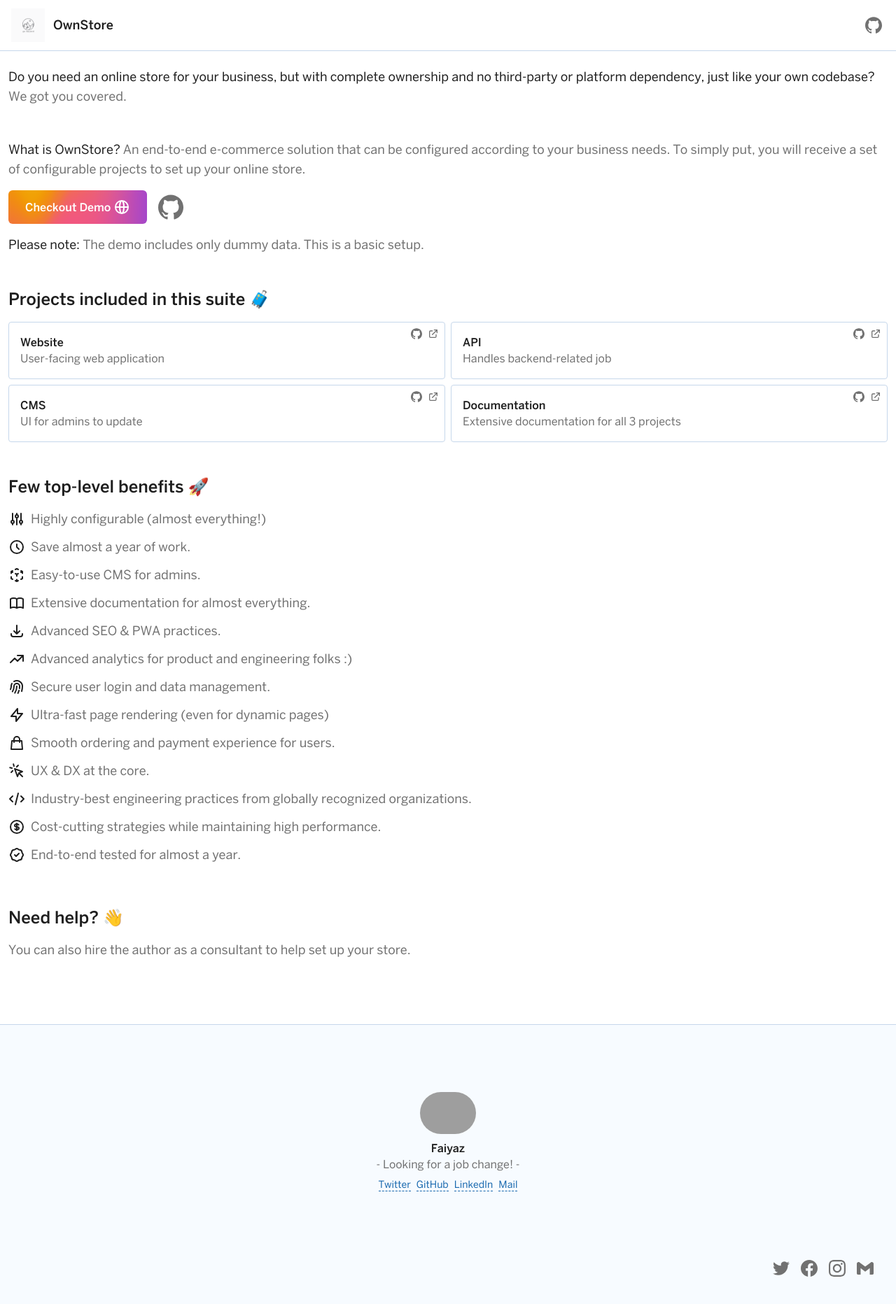
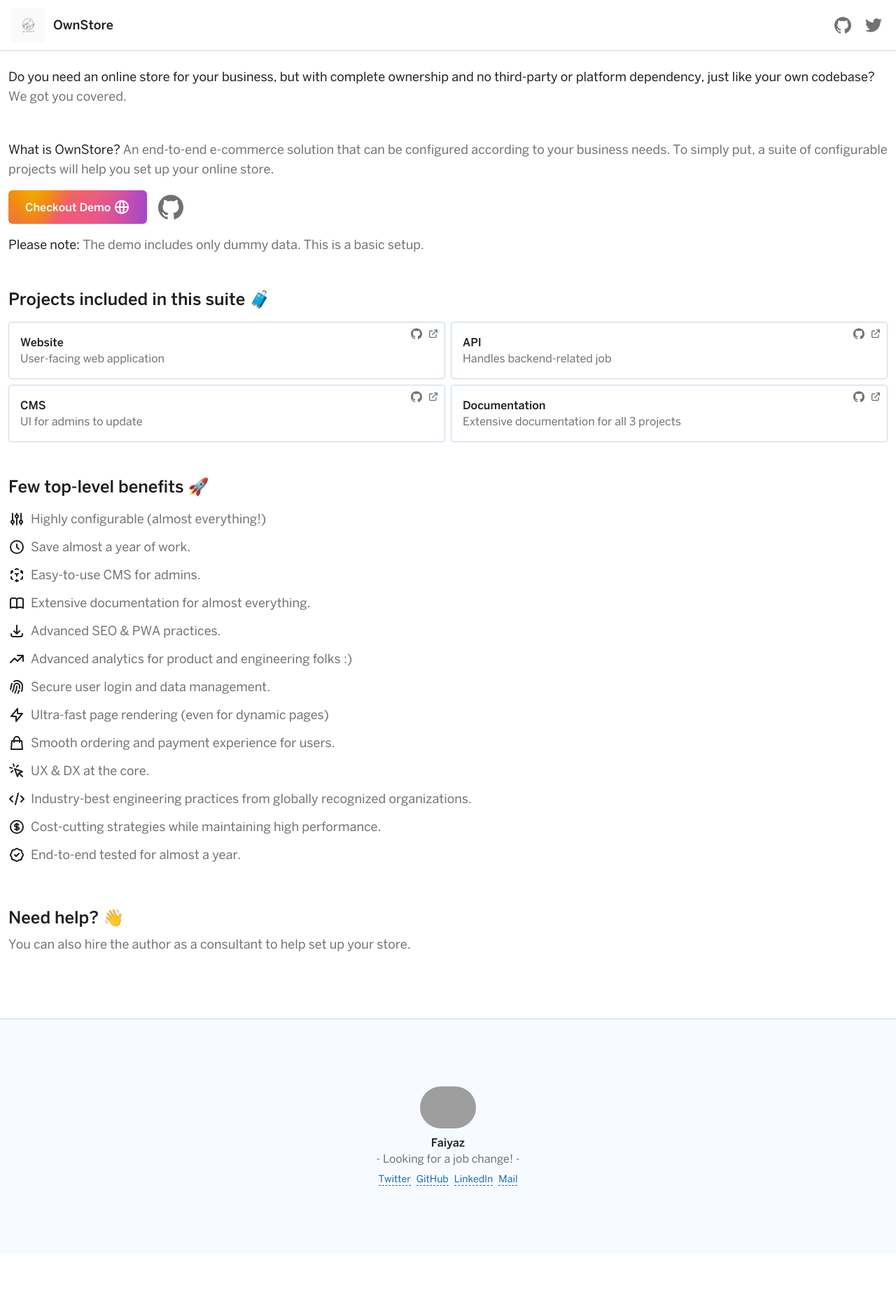
Before and after one commit to yTakkar/ownstore.dev, a Next.js app: page / in a window 1280 px wide. Shown: the whole page at 70% size. After the commit the page ends 1793 px from the top, so only its background shows below. Built offline with nearby package versions, Linux system fonts and the light colour scheme; grey boxes are pictures that could not be loaded.

Commit message:
chore: footer related changes

```diff
--- a/components/footer/Footer.tsx
+++ b/components/footer/Footer.tsx
@@ -52,23 +52,6 @@
           ))}
         </div>
       </div>
-
-      <div className="flex justify-end pb-10 mr-6">
-        {appConfig.company.socialLinks.map((socialLink, index) => {
-          const socialIconSrc = SOCIAL_ICONS_SRC_MAP[socialLink.type] || SOCIAL_ICONS_SRC_MAP.GLOBE
-
-          return (
-            <CoreLink
-              key={index}
-              url={socialLink.url}
-              isExternal={socialLink.isExternal}
-              className="w-6 mx-2"
-              title={`${socialLink.name}`}>
-              <CoreImage url={socialIconSrc} alt={socialLink.name} />
-            </CoreLink>
-          )
-        })}
-      </div>
     </footer>
   )
 }
--- a/components/header/Header.tsx
+++ b/components/header/Header.tsx
@@ -23,12 +23,13 @@
               </CoreLink>
             </div>
 
+            <div className="flex justify-between items-center">
               <CoreLink
                 url={appConfig.github.org}
                 isExternal
                 className="flex font-medium font-primary-medium text-sm items-center group relative"
                 onClick={() => {
-                ga('event', 'icon-demo')
+                  ga('event', 'icon-github')
                 }}>
                 <CoreImage
                   url={SOCIAL_ICONS_SRC_MAP.GITHUB}
@@ -36,6 +37,21 @@
                   className="w-6 mr-1 transition-all hover:scale-105"
                 />
               </CoreLink>
+
+              <CoreLink
+                url={appConfig.global.twitterProfile}
+                isExternal
+                className="flex font-medium font-primary-medium text-sm items-center group relative ml-4"
+                onClick={() => {
+                  ga('event', 'icon-twitter')
+                }}>
+                <CoreImage
+                  url={SOCIAL_ICONS_SRC_MAP.TWITTER}
+                  alt={`${appConfig.global.app.name} on Twitter`}
+                  className="w-6 mr-1 transition-all hover:scale-105"
+                />
+              </CoreLink>
+            </div>
           </div>
         </div>
       </nav>
--- a/config/appConfig.ts
+++ b/config/appConfig.ts
@@ -10,6 +10,7 @@
     },
     domain: process.env.OWN_STORE_WEB_DOMAIN,
     baseUrl: process.env.OWN_STORE_WEB_BASE_URL,
+    twitterProfile: 'https://twitter.com/ownStore_',
   },
   demo: {
     website: 'https://own-store-demo.vercel.app/',
@@ -32,14 +33,7 @@
       username: process.env.OWN_STORE_WEB_SEO_TWITTER_USERNAME,
     },
   },
-  company: {
-    socialLinks: [
-      { type: 'TWITTER', url: 'https://twitter.com/ownStore_', name: 'Twitter', isExternal: true },
-      { type: 'FACEBOOK', url: 'https://www.facebook.com/ownStoreFB', name: 'Facebook', isExternal: true },
-      { type: 'INSTAGRAM', url: 'https://www.instagram.com/ownStore__/', name: 'Instagram', isExternal: true },
-      { type: 'MAIL', url: 'mailto:ownstoreonlinee@gmail.com', name: 'Mail', isExternal: true },
-    ],
-  },
+  company: {},
   integrations: {
     googleAnalytics: {
       enabled: process.env.OWN_STORE_WEB_INTEGRATION_GOOGLE_ANALYTICS_ENABLED === 'true',
--- a/pages/_app.tsx
+++ b/pages/_app.tsx
@@ -40,6 +40,7 @@
           <Component {...pageProps} key={router.route} />
         </PageContainer>
       </main>
+
       <Footer />
     </div>
   )
--- a/pages/index.tsx
+++ b/pages/index.tsx
@@ -147,8 +147,8 @@
         <div className="text-lg ">
           <span className="text-primaryTextBold">What is {appConfig.global.app.name}?</span>{' '}
           <span>
-            An end-to-end e-commerce solution that can be configured according to your business needs. To simply put,
-            you will receive a set of configurable projects to set up your online store.
+            An end-to-end e-commerce solution that can be configured according to your business needs. To simply put, a
+            suite of configurable projects will help you set up your online store.
           </span>
         </div>
 
@@ -230,7 +230,7 @@
 
       <div className="mt-10 lg:mt-12">
         <div className="font-medium font-primary-medium text-xl md:text-2xl text-primaryTextBold">Need help? 👋</div>
-        <div className="mt-4">
+        <div className="mt-2">
           <div className="mb-4 md:mb-3 inline-flex items-start text-base md:text-lg">
             <span>You can also hire the author as a consultant to help set up your store.</span>
           </div>
```
Lines whose indentation alone changed are shown as unchanged.
